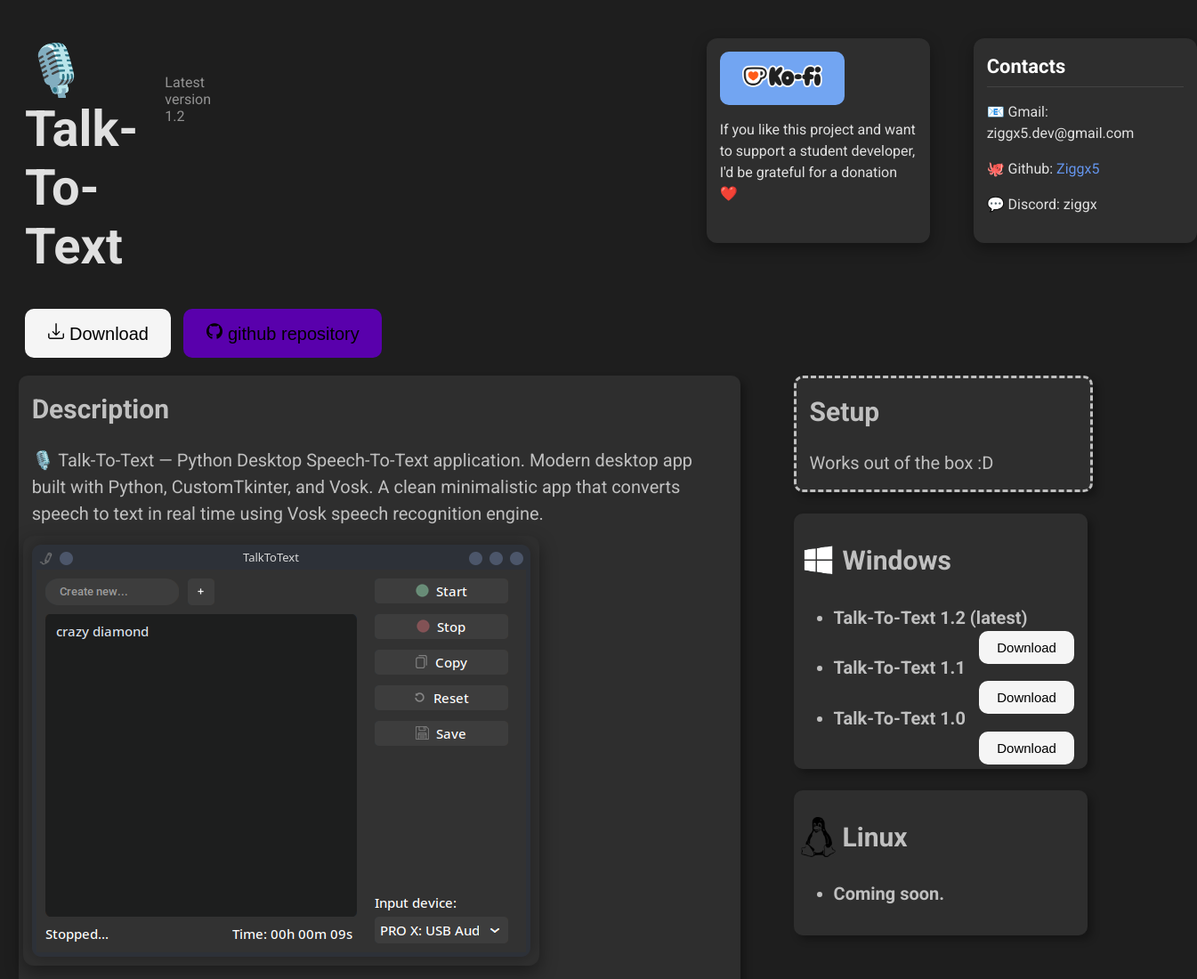
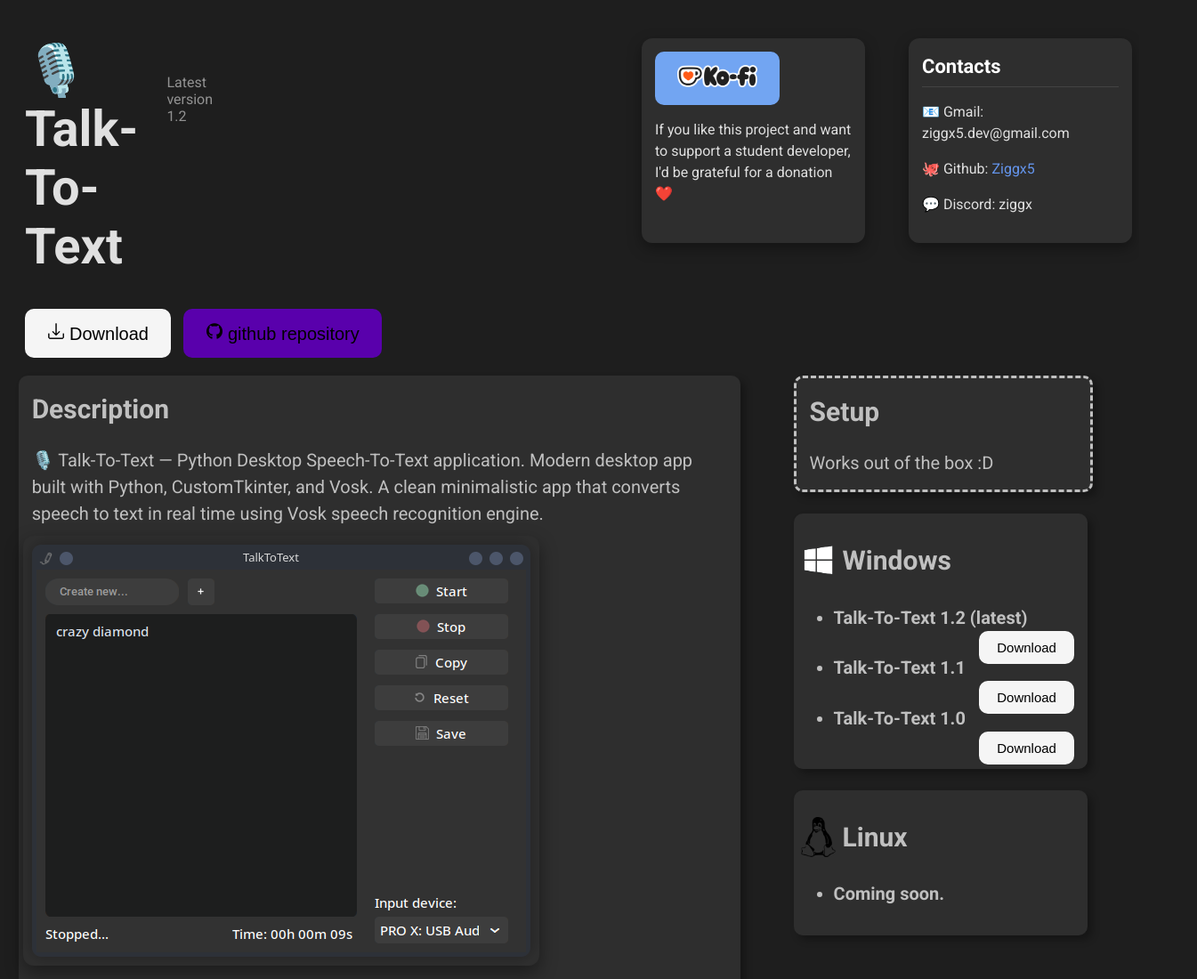
Before and after one commit to Ziggx5/TalkToText, a plain HTML site: page docs/index.html in a window 1280 px wide. Shown: the top 1100 px of the page at 89% size, 1345 px wide, since content can reach past the window. Drawn offline with Linux system fonts and the light colour scheme.

Commit message:
Fixed margin on webpage.

```diff
--- a/docs/style.css
+++ b/docs/style.css
@@ -204,7 +204,7 @@ a {
 }
 
 .header-right {
-    margin-left: 40%;
+    margin-left: 34%;
     display: flex;
     gap: 20px;
 }
```
